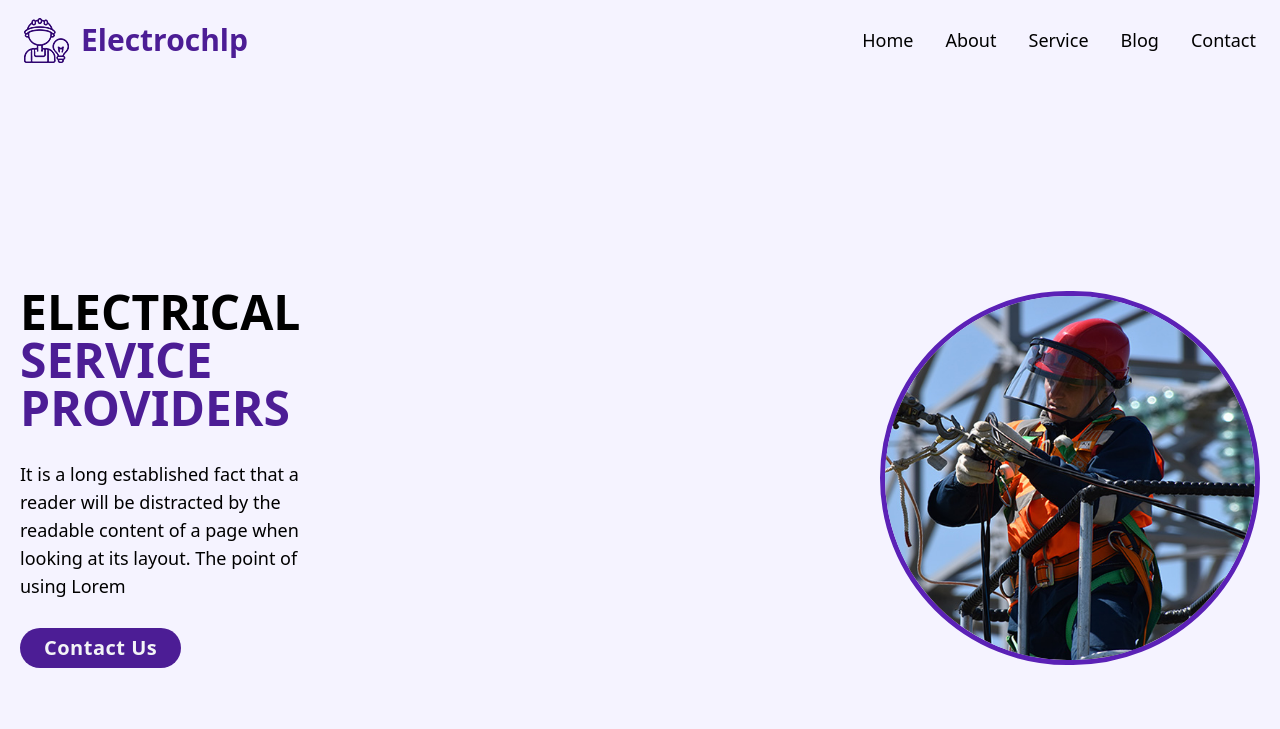
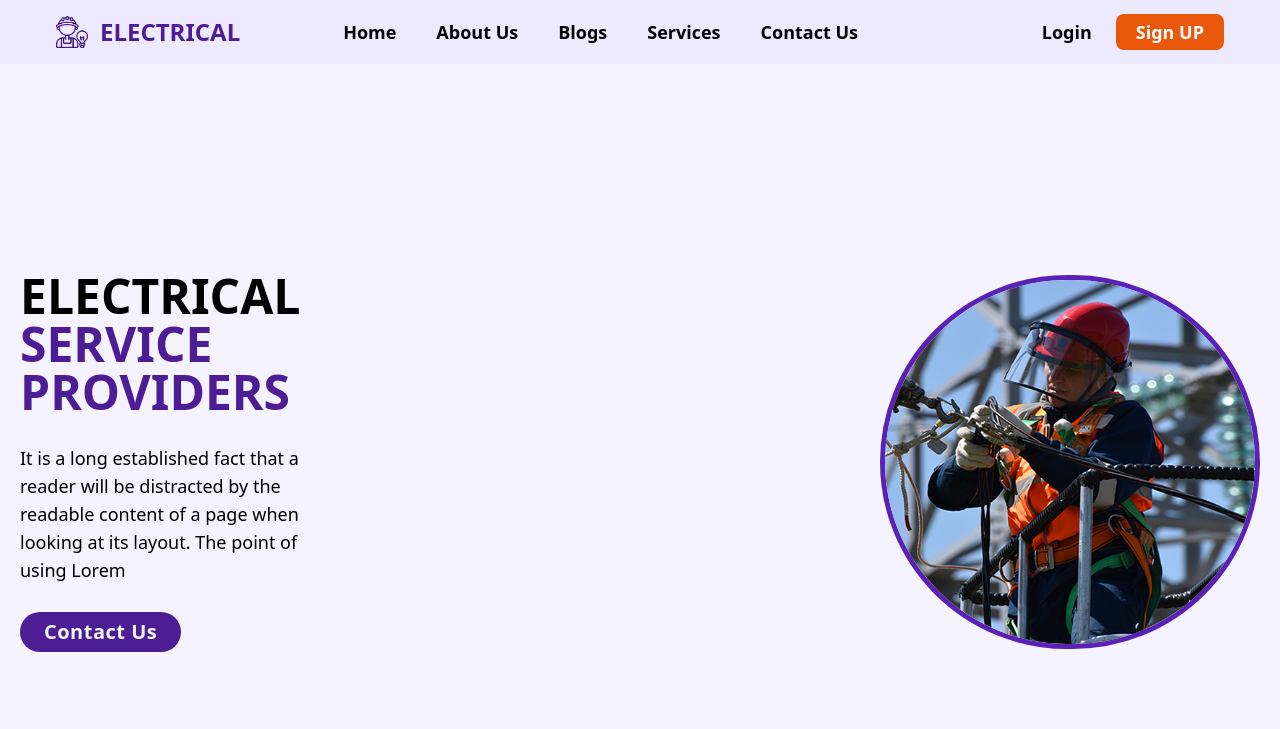
Before and after one commit to saad-mamun/Electrochlp, a website built with Vite: page index.html in a window 1280 px wide. Shown: the top 729 px of the page. Built offline with nearby package versions, Linux system fonts and the light colour scheme.

Commit message:
addnavbar

```diff
--- a/index.html
+++ b/index.html
@@ -1,5 +1,5 @@
 <!DOCTYPE html>
-<html lang="en">
+<html lang="en" class="scroll-smooth">
 <head>
     <meta charset="UTF-8">
     <meta name="viewport" content="width=device-width, initial-scale=1.0">
@@ -12,27 +12,33 @@
 </head>
 <body>
 
-    <header class="bg-violet-50">
-        <nav class="container mx-auto flex flex-row h-20 items-center justify-between md:px-6 px-4 ">
-            <div class="flex flex-row items-center md:gap-3 gap-1">
-                <img class="md:w-fit sm:w-7 w-4" src="img/logo.png" alt="">
-                <h1 class="md:text-3xl sm:text-xl text-xs font-bold text-violet-900">Electrochlp</h1>
+<header class="bg-violet-100">
+    <nav class="flex flex-row justify-between items-center px-14 h-16">
+        <a class="flex items-center gap-3 text-2xl font-bold text-violet-900" href="index.html">
+            <img class="w-8" src="img/logo.png" alt="img">ELECTRICAL
+        </a>
+        <div class="dropdown-menu absolute -top-full
+        left-0 w-full  max-lg:bg-violet-100 flex flex-col gap-10 items-center py-3 text-lg font-bold lg:static lg:flex-row lg:justify-between transition-all duration-1000 delay-300">
+            <ul class="flex flex-col lg:flex-row lg:gap-10 lg:ps-32 items-center gap-3">
+                <li><a class="hover:text-violet-700 duration-300 delay-200" href="#home">Home</a></li>
+                <li><a class="hover:text-violet-700 duration-300 delay-200" href="#about">About Us</a></li>
+                <li><a class="hover:text-violet-700 duration-300 delay-200" href="#blog">Blogs</a></li>
+                <li><a class="hover:text-violet-700 duration-300 delay-200" href="#service">Services</a></li>
+                <li><a class="hover:text-violet-700 duration-300 delay-200" href="#contact">Contact Us</a></li>
+            </ul>
+            <div class="flex flex-col lg:flex-row lg:gap-6 items-center gap-3">
+                <button>Login</button>
+                <button class="py-1 px-5 bg-orange-600 rounded-lg text-white">Sign UP</button>
             </div>
-            <div>
-                <ul class="flex flex-row lg:gap-8 md:gap-5 gap-2 md:text-lg text-[13px] font-medium">
-                    <li><a class="hover:text-violet-900 transition-all duration-300 hover:border-b-[2px] hover:border-b-violet-900" href="#">Home</a></li>
-                    <li><a class="hover:text-violet-900 transition-all duration-300 hover:border-b-[2px] hover:border-b-violet-900" href="#">About</a></li>
-                    <li><a class="hover:text-violet-900 transition-all duration-300 hover:border-b-[2px] hover:border-b-violet-900" href="#">Service</a></li>
-                    <li><a class="hover:text-violet-900 transition-all duration-300 hover:border-b-[2px] hover:border-b-violet-900" href="#">Blog</a></li>
-                    <li><a class="hover:text-violet-900 transition-all duration-300 hover:border-b-[2px] hover:border-b-violet-900" href="#">Contact</a></li>
-                </ul>
-            </div>
-        </nav>
-    </header>
-
+        </div>
+        <div class="toggle-btn text-violet-900  lg:hidden">
+            <i class="fa-solid fa-bars fa-lg"></i>
+        </div>
+    </nav>
+</header>
     <!-- home section -->
 
-    <section class="bg-violet-50 pb-20">
+    <section id="home" class="bg-violet-50 pb-20">
         <div class=" container mx-auto md:px-5 px-5 flex md:flex-row flex-col items-center justify-between md:gap-x-0 gap-y-7 md:pt-52 pt-10">
             <div>
                 <h1 class="font-bold md:text-5xl text-2xl ">  ELECTRICAL <br>
@@ -54,7 +60,7 @@
 
     <!-- Service -->
 
-    <section>
+    <section id="service">
             <div>
                 <h1 class="flex flex-row  items-center gap-4 md:text-5xl text-xl font-bold justify-center md:py-16 py-7">Our Services
                     <img src="img/plug.png" alt="">
@@ -98,7 +104,7 @@
     </section>
 <!-- About Us -->
 
-<section class="bg-violet-50">
+<section id="about" class="bg-violet-50">
     <div class="container mx-auto md:py-16 md:px-5 px-5 md:pb-4 pb-7 flex md:flex-row flex-col items-center justify-between gap-12">
         <div class="flex flex-col gap-6 items-start">
             <h1 class="text-4xl font-semibold pt-10 flex flex-row items-center gap-3">About Us
@@ -120,14 +126,14 @@
 
 <!-- Blog section -->
 
-<section>
+<section id="blog">
     <div class="flex flex-row justify-center md:py-16 py-3">
         <h1 class="md:text-5xl text-2xl font-bold flex flex-row items-center gap-5 ">Blog
             <img src="img/plug.png" alt="">
         </h1>
     </div>
 
-    <div class="container mx-auto flex md:flex-row flex-col items-center justify-center gap-8 md:px-5 px-7  mb:pb-16 pb-6">
+    <div class="container mx-auto flex md:flex-row flex-col items-center justify-center gap-8 md:px-5 px-7  mb:pb-16 pb-8">
         <div>
             <img class="" src="img/blog1.jpg" alt="img">
             <div class=" pt-4 pb-8">
@@ -151,7 +157,7 @@
 
 <!-- Contact Us -->
 
-<section>
+<section id="contact">
     <div class="flex flex-row items-center justify-center md:pb-14 pb-5">
         <h1 class="md:text-4xl text-2xl font-bold flex flex-row items-center gap-3">Contact Us
             <img src="img/plug.png" alt="">
@@ -214,5 +220,11 @@
     <h1 class="md:py-2 md:text-lg text-xs py-1 whitespace-nowrap text-center">© 2045 All Rights Reserved. By HTML Design</h1>
  </div>
 
+
+
+
+ <script src="script.js"></script>
+
+
 </body>
 </html>
--- /dev/null
+++ b/script.js
@@ -0,0 +1,5 @@
+const toggleBtn = document.querySelector(".toggle-btn");
+const dropdown = document.querySelector(".dropdown-menu")
+toggleBtn.addEventListener("click", () => {
+    dropdown.classList.toggle('top-16')
+})
```
Also changed, not shown: main.css (line endings or trailing spaces).
